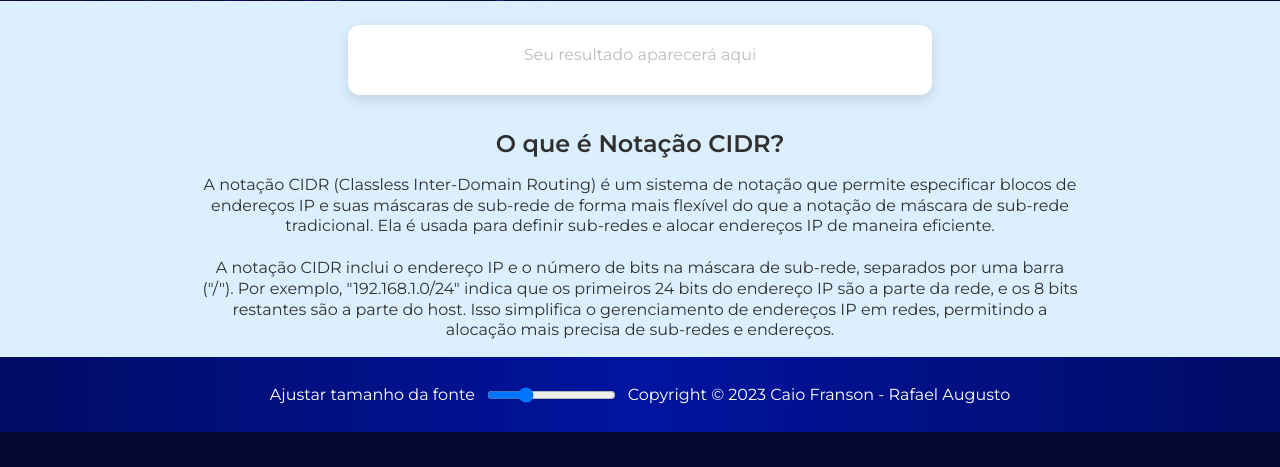
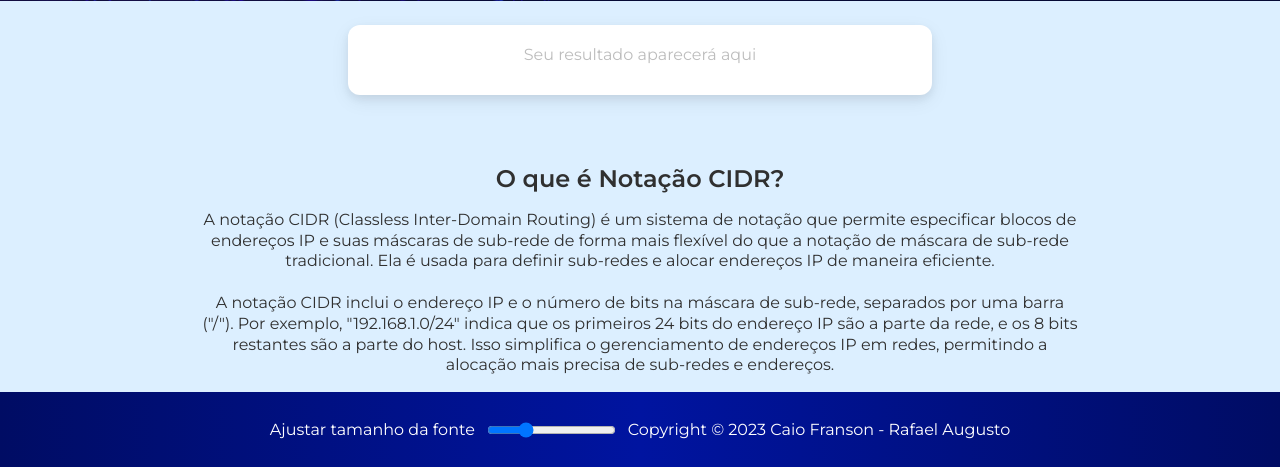
Before and after one commit to rafafrd/Calculadora-de-subrede, a PHP site: page /cidr.php in a window 1280 px wide. Shown: the part 530-997 px from the top of the page. Before the commit the page ends 962 px from the top, so only its background shows below. Run offline with PHP 8.4, Linux system fonts and the light colour scheme.

Commit message:
fix css: margin

```diff
--- a/public/style/style.css
+++ b/public/style/style.css
@@ -115,7 +115,7 @@ form h2 {
   line-height: 130%;
   max-width: 90%;
   color: #303030;
-  margin-top: 15px;
+  margin-top: 50px;
 }
 
 .explicacao p {
```
